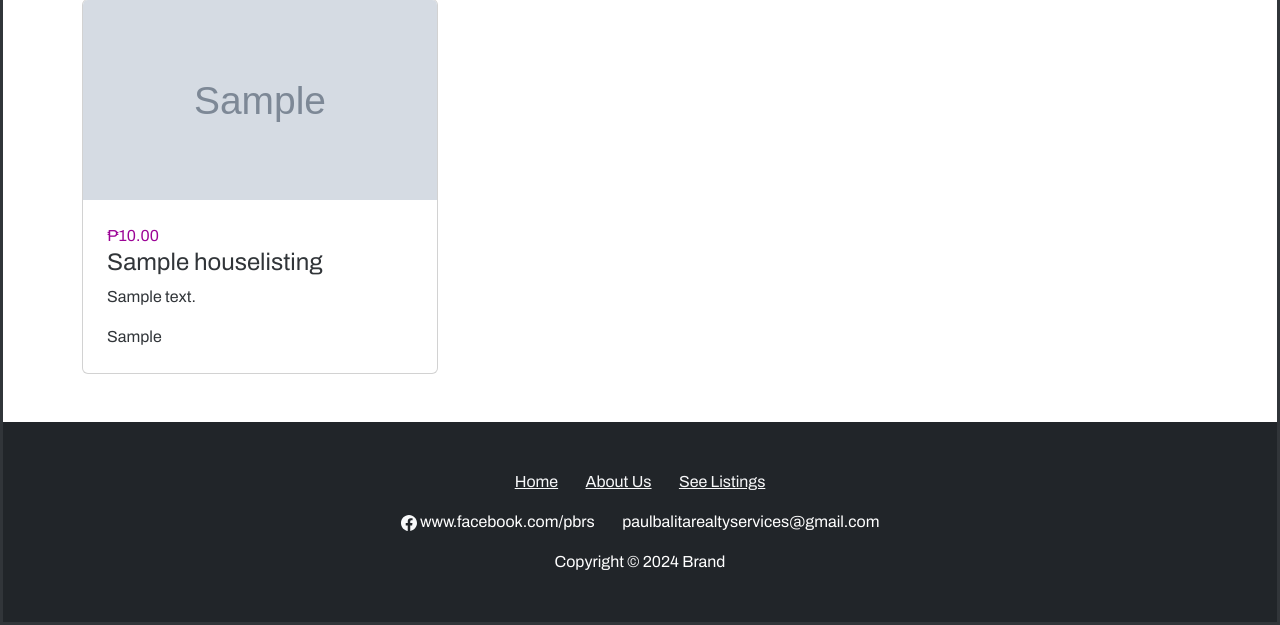
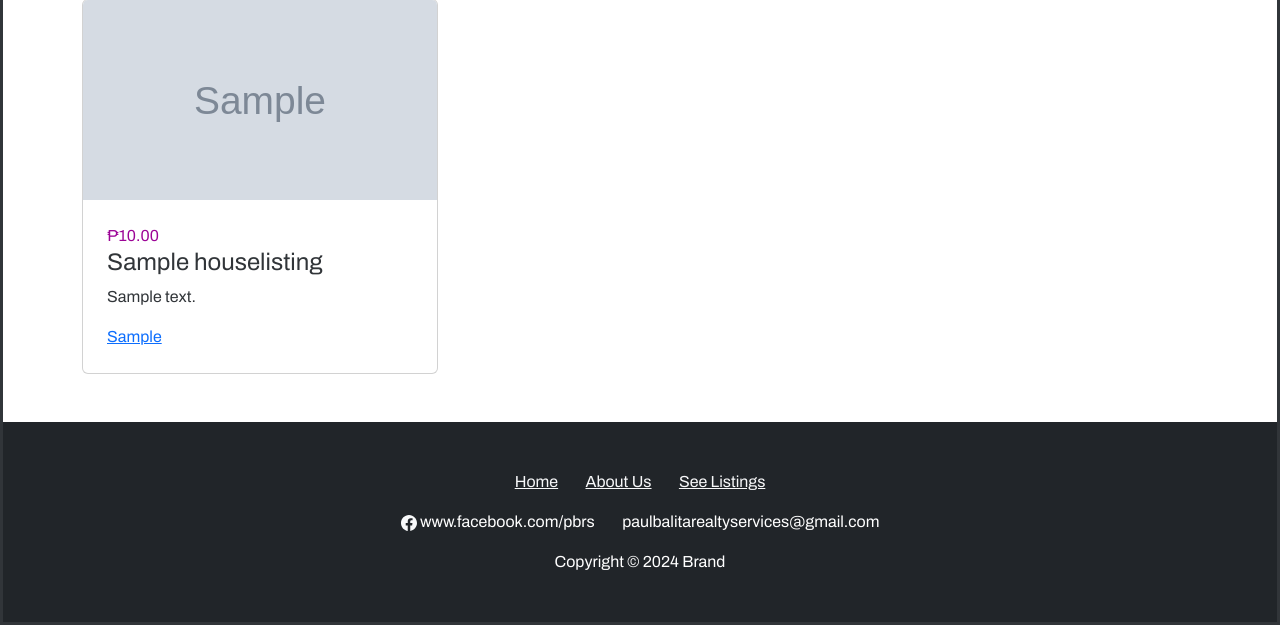
Before and after one commit to 21stfloor/pbrs-website, a Django app: page /listings/ in a window 1280 px wide. Shown: the part 525-1150 px from the top of the page. Run offline with Django 5.2, Linux system fonts and the light colour scheme; tables that the repository leaves empty hold one stand-in row (values such as "Sample post"); grey boxes marked "Sample" are stand-in pictures.

Commit message:
implemented contact agent task #4

```diff
--- a/pbrs/pbrs_app/models.py
+++ b/pbrs/pbrs_app/models.py
@@ -10,6 +10,7 @@
     lot_area = models.DecimalField(max_digits=10, decimal_places=2)
     location_coordinates = models.CharField(max_length=100)
     contact_agent = models.CharField(max_length=100)
+    agent_phone_number = models.CharField(max_length=20)
 
     def __str__(self):
         return self.house_name
--- a/pbrs/pbrs_app/templates/listings.html
+++ b/pbrs/pbrs_app/templates/listings.html
@@ -140,7 +140,7 @@
                             <p class="card-text">{{house_listing.address}}</p>
                             <div class="d-flex">
                                 <div>
-                                    <p class="fw-bold mb-0">{{house_listing.contact_agent}}</p>
+                                    <a href="tel:{{house_listing.phone_number}}" class="fw-bold mb-0">{{house_listing.contact_agent}}</a>
                                 </div>
                             </div>
                         </div>
```
Also changed, not shown: pbrs/pbrs_app/migrations/0001_initial.py.
